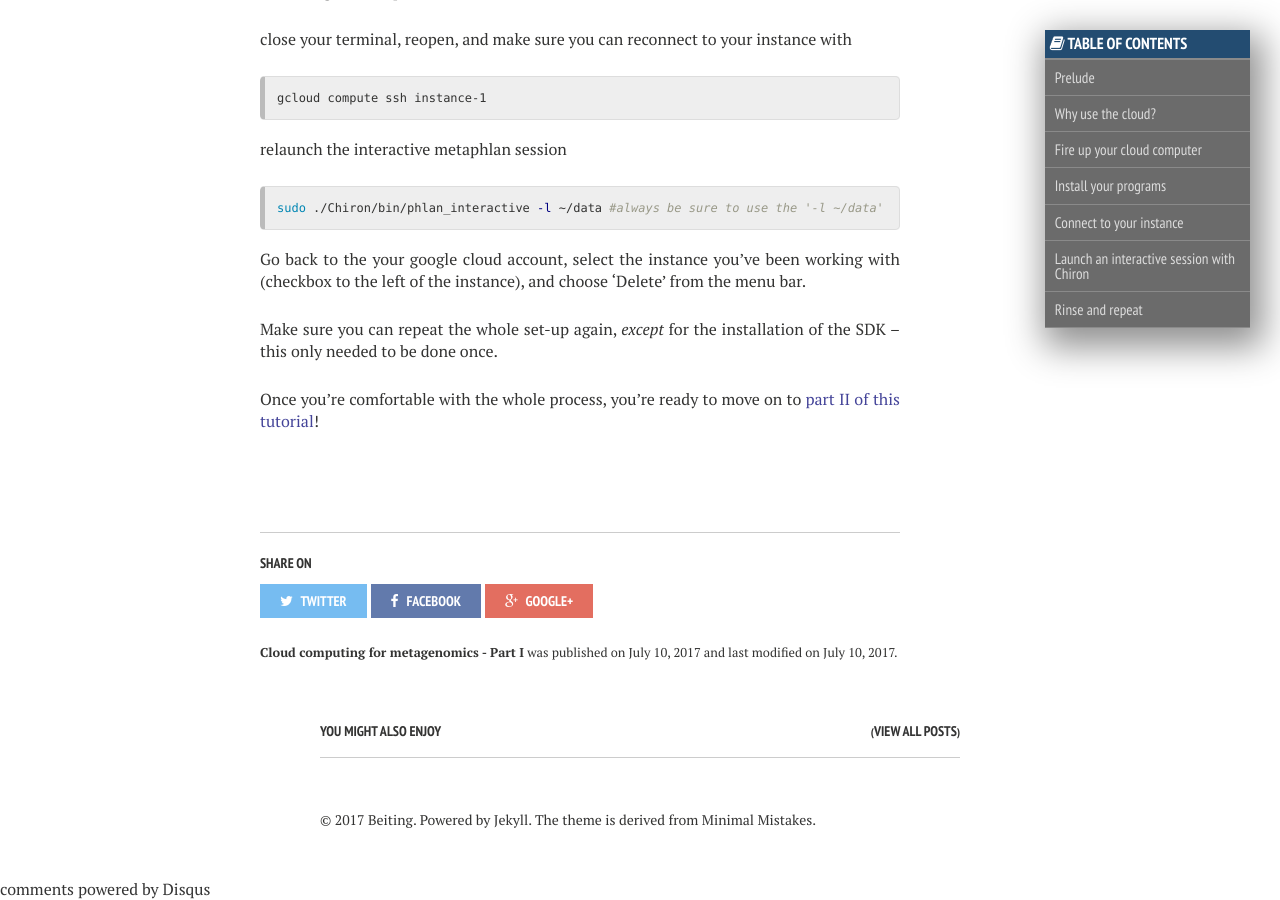
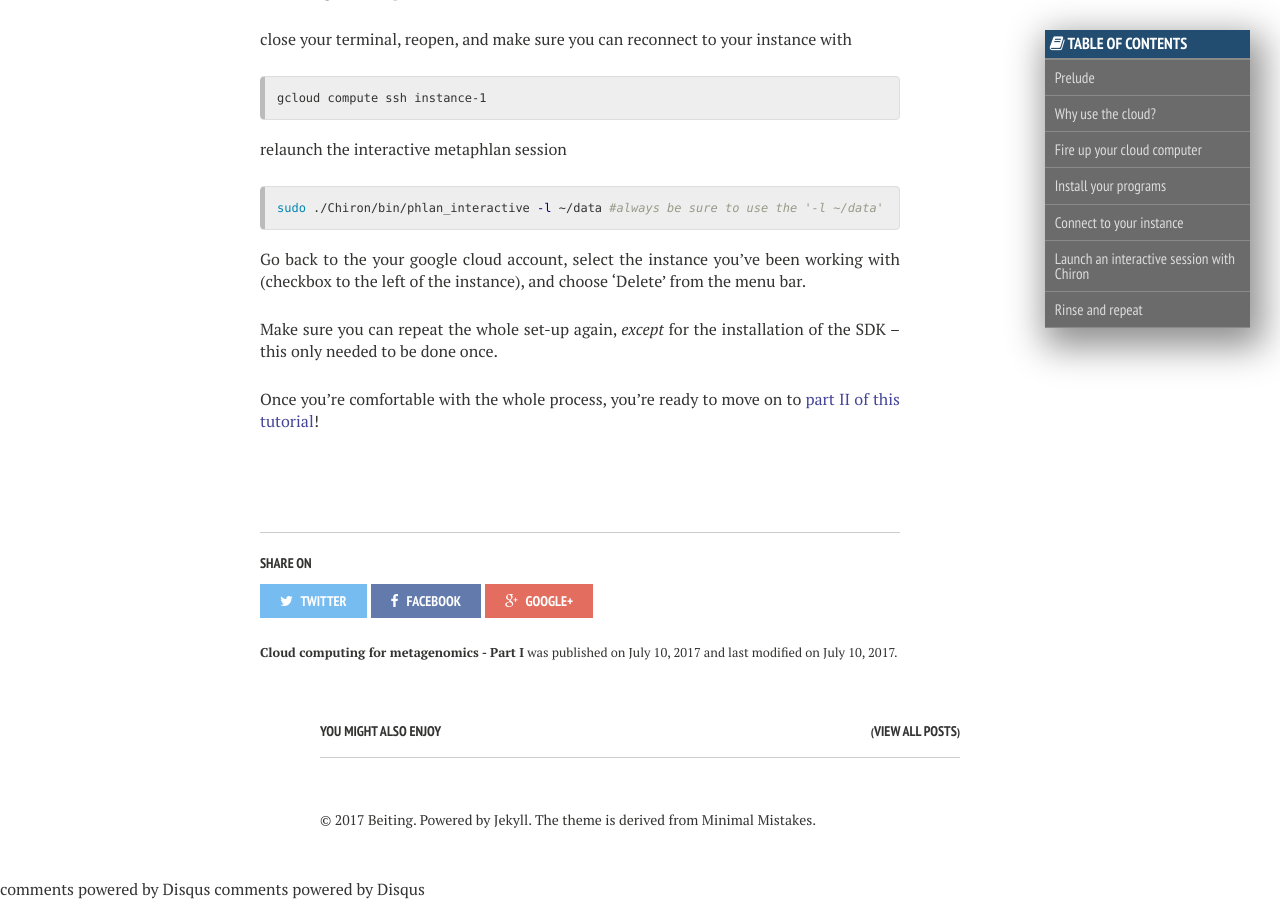
Before and after one commit to hostmicrobe/hostmicrobe.github.io, a Jekyll site: the page built from _posts/microbiome/2017-07-10-cloudComputing.md, in a window 1280 px wide and 900 px high, scrolled down 5214 px. Built offline with Jekyll 4.4.1, drawn with Linux system fonts in a browser that asks for light colours; nearby versions of some CDN libraries; comment, search, counter and statistics services are not loaded.

Commit message:
updating blog post

```diff
--- a/_layouts/post.html
+++ b/_layouts/post.html
@@ -76,5 +76,9 @@
 
 {% include _scripts.html %}
 
+{% include _disqus_comments.html %}
+
+
+
 </body>
 </html>
--- a/_posts/microbiome/2017-07-10-cloudComputing.md
+++ b/_posts/microbiome/2017-07-10-cloudComputing.md
@@ -134,7 +134,6 @@ sudo chgrp danielbeiting data
 chown 777 data
 {% endhighlight %}
 
-
 ## Rinse and repeat
 Go through the steps below to make sure have mastered this tutorial:
 
```
